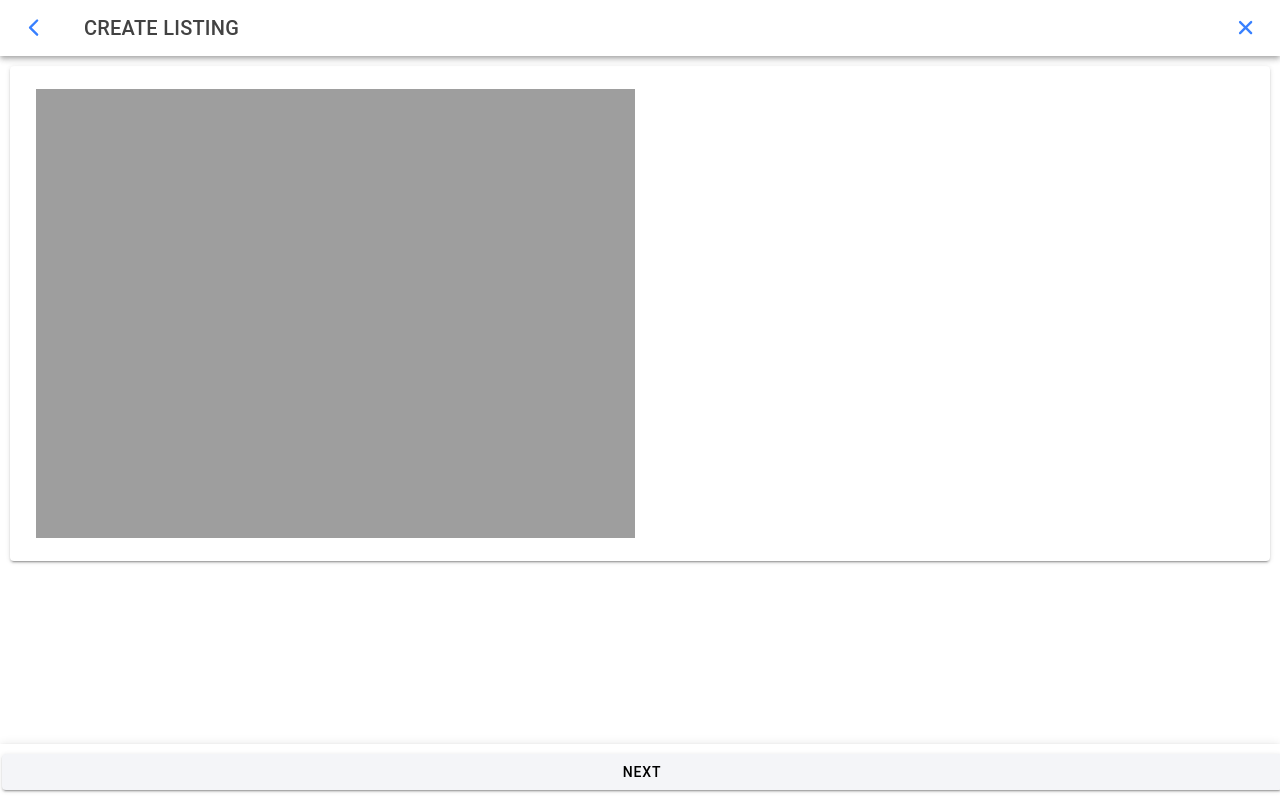
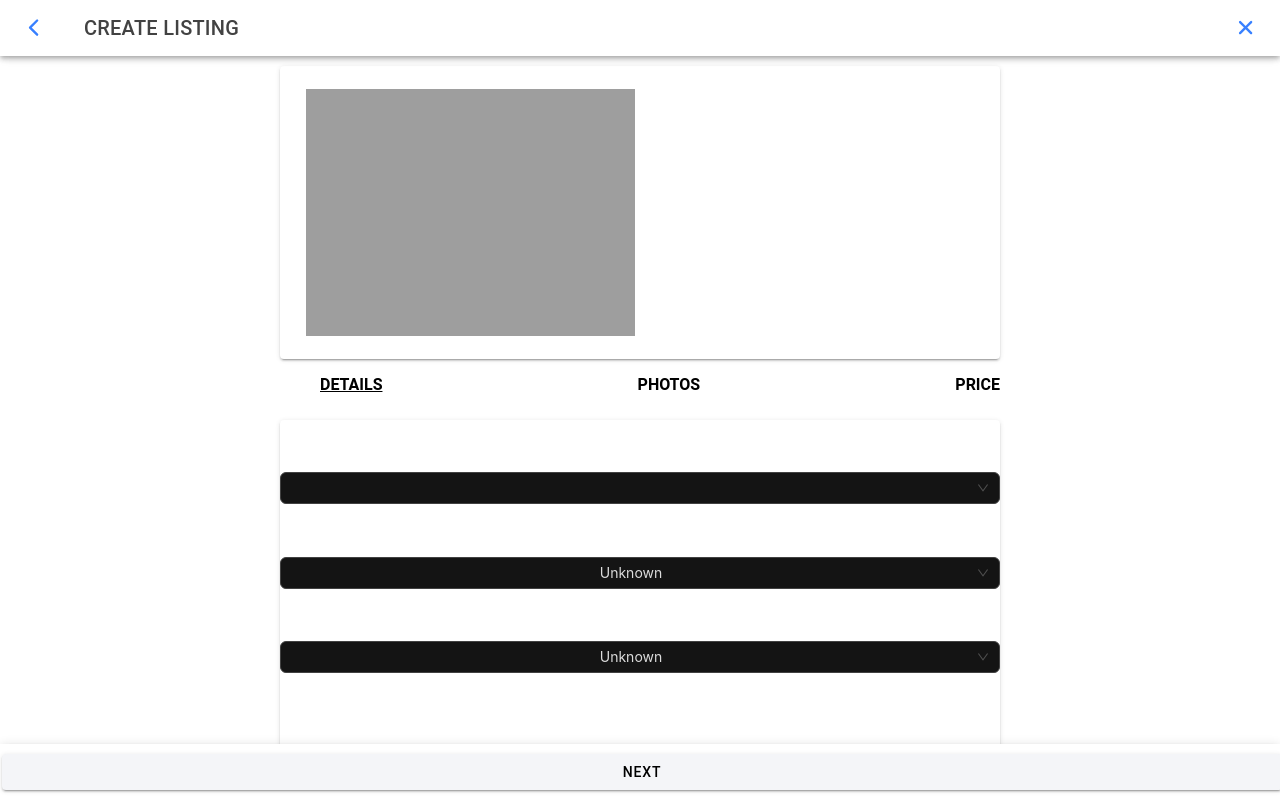
Before and after one commit to bucky-badger-gesmer/watches-exercise-ii, a React (Vite) app: page /home in a window 1280 px wide. Built offline with nearby package versions, Linux system fonts and the light colour scheme.

Commit message:
feat: can swipe through components

```diff
--- a/src/pages/Home.css
+++ b/src/pages/Home.css
@@ -0,0 +1,15 @@
+.tabs {
+  display: flex;
+  justify-content: space-between;
+  list-style-type: none;
+
+  li {
+    font-weight: bolder;
+    margin-left: 10px;
+    margin-right: 10px;
+  }
+
+  li:hover {
+    cursor: pointer;
+  }
+}
--- a/src/pages/Home.tsx
+++ b/src/pages/Home.tsx
@@ -16,11 +16,31 @@ import {
   IonToolbar,
 } from "@ionic/react";
 import { chevronBack, close } from "ionicons/icons";
+import { Swiper, SwiperSlide } from "swiper/react";
+
+import "@ionic/react/css/ionic-swiper.css";
+import { useState } from "react";
+import "swiper/css";
+import CreateListing from "./CreateListing";
 import "./Home.css";
 
 const Home: React.FC = () => {
+  const [prevSlideIndex, setPrevSlideIndex] = useState(0);
+
+  const handleSlideChange = (swiper: any) => {
+    const currentSlideIndex = swiper.realIndex;
+
+    if (currentSlideIndex > prevSlideIndex) {
+      console.log("Swiped Right", currentSlideIndex, prevSlideIndex);
+    } else if (currentSlideIndex < prevSlideIndex) {
+      console.log("Swiped Left", currentSlideIndex, prevSlideIndex);
+    }
+
+    setPrevSlideIndex(currentSlideIndex);
+  };
+
   return (
-    <IonPage>
+    <IonPage style={{ justifyContent: "center", alignItems: "center" }}>
       <IonHeader>
         <IonToolbar>
           <IonButtons slot="start">
@@ -36,7 +56,7 @@ const Home: React.FC = () => {
           </IonButtons>
         </IonToolbar>
       </IonHeader>
-      <IonContent fullscreen>
+      <IonContent fullscreen style={{ maxWidth: "740px" }}>
         <IonCard>
           <IonCardContent>
             <IonGrid>
@@ -59,6 +79,44 @@ const Home: React.FC = () => {
             </IonGrid>
           </IonCardContent>
         </IonCard>
+        <ul className="tabs">
+          <li
+            style={{
+              textDecoration: prevSlideIndex === 0 ? "underline" : "none",
+            }}
+          >
+            DETAILS
+          </li>
+          <li
+            style={{
+              textDecoration: prevSlideIndex === 1 ? "underline" : "none",
+            }}
+          >
+            PHOTOS
+          </li>
+          <li
+            style={{
+              textDecoration: prevSlideIndex === 2 ? "underline" : "none",
+            }}
+          >
+            PRICE
+          </li>
+        </ul>
+        <Swiper
+          slidesPerView={1}
+          spaceBetween={20}
+          onSlideChange={handleSlideChange}
+        >
+          <SwiperSlide>
+            <CreateListing />
+          </SwiperSlide>
+          <SwiperSlide>
+            <IonCard style={{ width: "100%", height: 500 }}>poop2</IonCard>
+          </SwiperSlide>
+          <SwiperSlide>
+            <IonCard style={{ width: "100%", height: 500 }}>poop3</IonCard>
+          </SwiperSlide>
+        </Swiper>
       </IonContent>
       <IonFooter>
         <IonToolbar>
```
